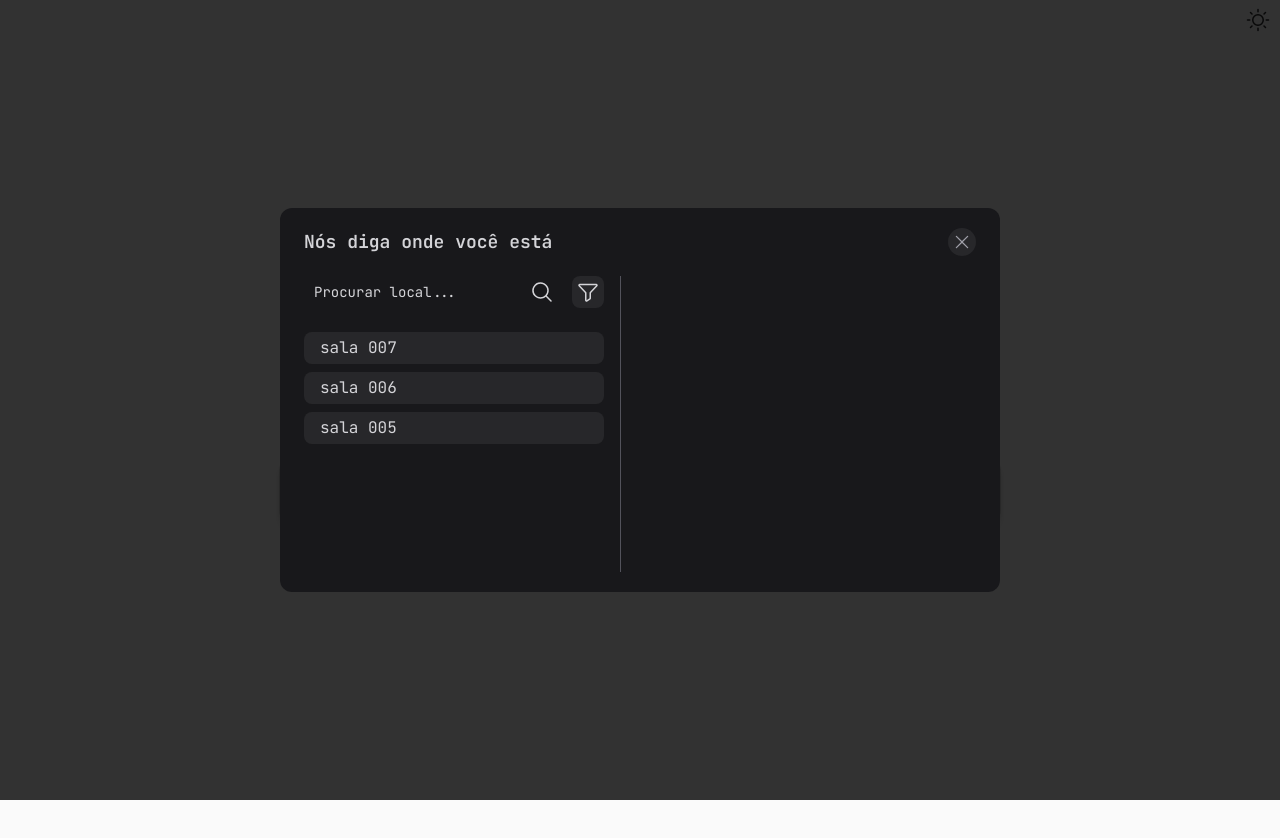
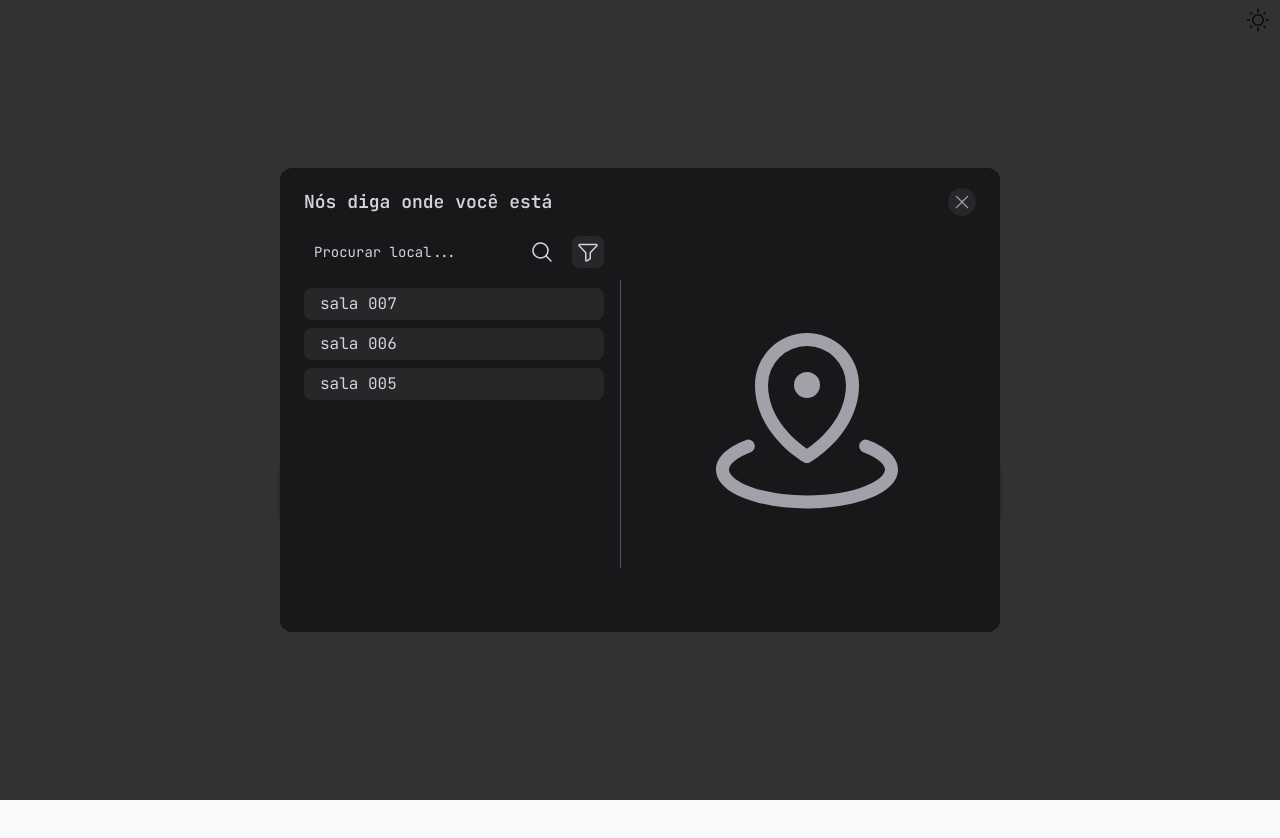
Before and after one commit to TheBestRoosterBr/Rotas-da-UFS, a React app in the folder frontend/: page / in a window 1280 px wide. Built offline with nearby package versions, Linux system fonts and the light colour scheme.

Commit message:
mais do modal

```diff
--- a/frontend/src/app/pages/home/blocks/modal.tsx
+++ b/frontend/src/app/pages/home/blocks/modal.tsx
@@ -1,6 +1,8 @@
 import {
+    ArrowRight,
     Funnel,
     MagnifyingGlass,
+    MapPinArea,
     X
 } from '@phosphor-icons/react';
 
@@ -12,6 +14,9 @@ import { levenshtein } from '@/utils';
 interface Location {
     id: number;
     name: string;
+
+    title?: string;
+    description?: string;
 }
 
 interface ModalProps {
@@ -32,10 +37,15 @@ export function Modal(props: ModalProps) {
         })
     }, [search, props.locations]);
 
+    function handleConfirmLocation(): void {
+        props.onSelect(selectedLocation!);
+        props.onClose();
+    }
+
     return (
         <div className='fixed inset-0 bg-black/80 flex justify-center items-center'>
             {/* Modal window */}
-            <div className='flex flex-col w-[720px] h-96 bg-zinc-900 px-6 py-5 rounded-xl space-y-5'>
+            <div className='flex flex-col w-[720px] h-[464px] bg-zinc-900 px-6 py-5 rounded-xl space-y-5'>
                 {/* Title row */}
                 <div className="flex items-center justify-between">
                     <span className='text-lg text-zinc-300 font-semibold'>
@@ -50,9 +60,9 @@ export function Modal(props: ModalProps) {
                 </div>
 
                 {/* Content row */}
-                <div className='flex h-full space-x-4'>
+                <div className='flex h-full space-x-4 overflow-y-hidden'>
                     {/* Locations column */}
-                    <div className='space-y-6'>
+                    <div className='space-y-5'>
                         {/* Search & Filter & Selected location */}
                         <div className='space-y-3'>
                             {/* Search & Filter */}
@@ -106,7 +116,7 @@ export function Modal(props: ModalProps) {
                           * define a fixed max height for the list without this
                           * the list will overflow the modal height.
                           */}
-                        <div className='flex flex-1 flex-col max-h-56 space-y-2 overflow-y-auto'>
+                        <div className='flex flex-1 flex-col max-h-80 space-y-2 overflow-y-auto'>
                             {locations.map((location) => {
                                 if (selectedLocation !== null
                                         && location.id === selectedLocation.id)
@@ -126,12 +136,50 @@ export function Modal(props: ModalProps) {
 
                     {/* Vertical separator */}
                     <div
-                        className='w-px h-full bg-zinc-600'
+                        className='w-px h-72 my-auto bg-zinc-600'
                         />
 
                     {/* Preview column */}
-                    <div>
-                    </div>
+                    {selectedLocation !== null ? (
+                        <div className='flex flex-1 h-full flex-col items-center'>
+                            {/* Location informations */}
+                            <div className='flex h-full flex-col items-center space-y-1.5'>
+                                {/* Location image */}
+                                <div className='w-56 h-44 bg-zinc-400' />
+
+                                <div
+                                    className='w-48 h-px bg-zinc-600' />
+
+                                {/* Location tile & description */}
+                                <div className='text-zinc-300 text-sm space-y-2'>
+                                    <span className='flex justify-center text-center font-bold'>
+                                        {selectedLocation.title ?? selectedLocation.name}
+                                    </span>
+
+                                    {selectedLocation.description !== undefined && (
+                                        <p className='text-justify'>
+                                            {selectedLocation.description}
+                                        </p>
+                                    )}
+                                </div>
+                            </div>
+
+                            <div className='flex w-full items-center justify-end'>
+                                <button
+                                    onClick={handleConfirmLocation}
+                                    className='flex px-3 py-1.5 gap-2 items-center rounded-lg text-sm dark:bg-cyan-300'>
+                                    Confirmar
+                                    <ArrowRight
+                                        className='size-5' />
+                                </button>
+                            </div>
+                        </div>
+                    ) : (
+                        <div className='flex flex-1 h-full items-center justify-center'>
+                            <MapPinArea
+                                className='size-52 text-zinc-400' />
+                        </div>
+                    )}
                 </div>
             </div>
         </div>
--- a/frontend/src/app/pages/home/index.tsx
+++ b/frontend/src/app/pages/home/index.tsx
@@ -17,6 +17,9 @@ import { Modal } from './blocks/modal';
 interface Location {
     id: number;
     name: string;
+
+    title?: string;
+    description?: string;
 }
 
 
```
